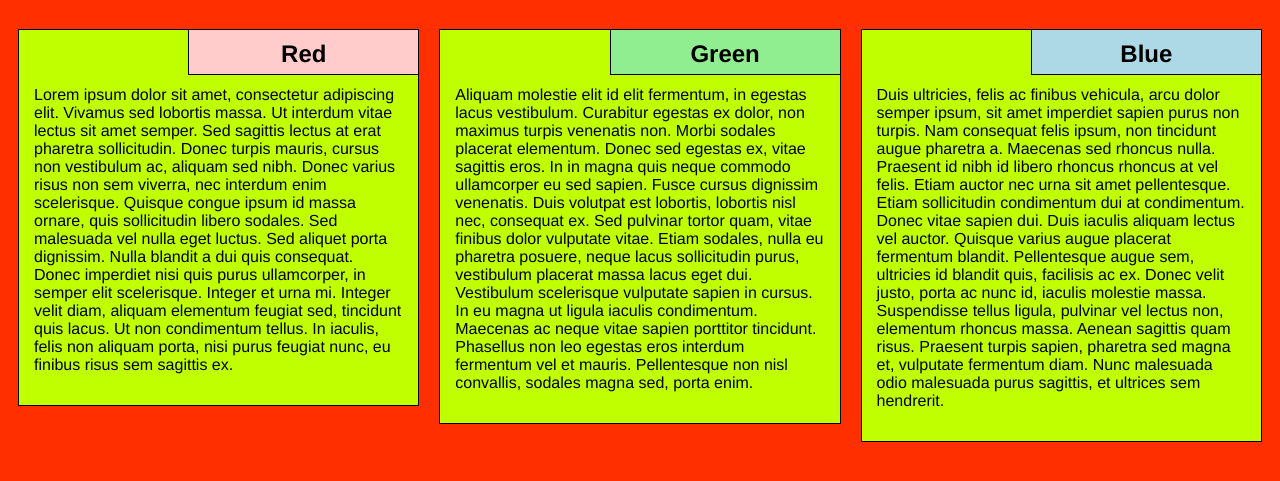
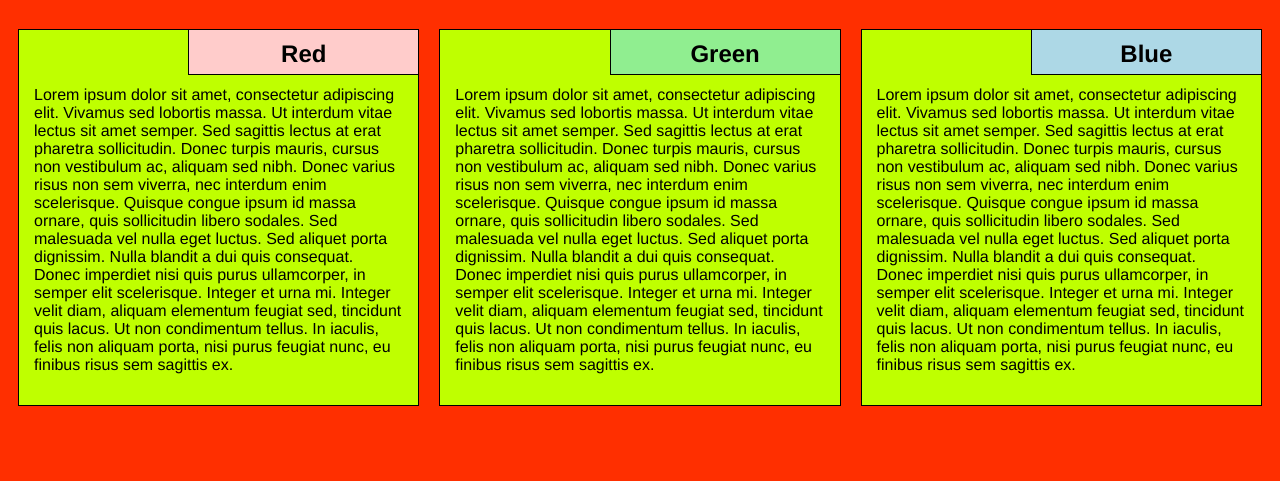
Before and after one commit to adarshwork/coursera-html-css-and-javascript-for-web-developers, a plain HTML site: page module2-solution/index.html in a window 1280 px wide. Shown: the part 61-542 px from the top of the page. Drawn offline with Linux system fonts and the light colour scheme.

Commit message:
Update done.

```diff
--- a/module2-solution/index.html
+++ b/module2-solution/index.html
@@ -23,7 +23,7 @@
             <section class="gcol">
                 <h2>Green</h2>
                 <p>
-                    Aliquam molestie elit id elit fermentum, in egestas lacus vestibulum. Curabitur egestas ex dolor, non maximus turpis venenatis non. Morbi sodales placerat elementum. Donec sed egestas ex, vitae sagittis eros. In in magna quis neque commodo ullamcorper eu sed sapien. Fusce cursus dignissim venenatis. Duis volutpat est lobortis, lobortis nisl nec, consequat ex. Sed pulvinar tortor quam, vitae finibus dolor vulputate vitae. Etiam sodales, nulla eu pharetra posuere, neque lacus sollicitudin purus, vestibulum placerat massa lacus eget dui. Vestibulum scelerisque vulputate sapien in cursus. In eu magna ut ligula iaculis condimentum. Maecenas ac neque vitae sapien porttitor tincidunt. Phasellus non leo egestas eros interdum fermentum vel et mauris. Pellentesque non nisl convallis, sodales magna sed, porta enim.
+                    Lorem ipsum dolor sit amet, consectetur adipiscing elit. Vivamus sed lobortis massa. Ut interdum vitae lectus sit amet semper. Sed sagittis lectus at erat pharetra sollicitudin. Donec turpis mauris, cursus non vestibulum ac, aliquam sed nibh. Donec varius risus non sem viverra, nec interdum enim scelerisque. Quisque congue ipsum id massa ornare, quis sollicitudin libero sodales. Sed malesuada vel nulla eget luctus. Sed aliquet porta dignissim. Nulla blandit a dui quis consequat. Donec imperdiet nisi quis purus ullamcorper, in semper elit scelerisque. Integer et urna mi. Integer velit diam, aliquam elementum feugiat sed, tincidunt quis lacus. Ut non condimentum tellus. In iaculis, felis non aliquam porta, nisi purus feugiat nunc, eu finibus risus sem sagittis ex.
                 </p>
             </section>
         </div>
@@ -31,7 +31,7 @@
             <section class="bcol">
                 <h2>Blue</h2>
                 <p>
-                    Duis ultricies, felis ac finibus vehicula, arcu dolor semper ipsum, sit amet imperdiet sapien purus non turpis. Nam consequat felis ipsum, non tincidunt augue pharetra a. Maecenas sed rhoncus nulla. Praesent id nibh id libero rhoncus rhoncus at vel felis. Etiam auctor nec urna sit amet pellentesque. Etiam sollicitudin condimentum dui at condimentum. Donec vitae sapien dui. Duis iaculis aliquam lectus vel auctor. Quisque varius augue placerat fermentum blandit. Pellentesque augue sem, ultricies id blandit quis, facilisis ac ex. Donec velit justo, porta ac nunc id, iaculis molestie massa. Suspendisse tellus ligula, pulvinar vel lectus non, elementum rhoncus massa. Aenean sagittis quam risus. Praesent turpis sapien, pharetra sed magna et, vulputate fermentum diam. Nunc malesuada odio malesuada purus sagittis, et ultrices sem hendrerit.
+                    Lorem ipsum dolor sit amet, consectetur adipiscing elit. Vivamus sed lobortis massa. Ut interdum vitae lectus sit amet semper. Sed sagittis lectus at erat pharetra sollicitudin. Donec turpis mauris, cursus non vestibulum ac, aliquam sed nibh. Donec varius risus non sem viverra, nec interdum enim scelerisque. Quisque congue ipsum id massa ornare, quis sollicitudin libero sodales. Sed malesuada vel nulla eget luctus. Sed aliquet porta dignissim. Nulla blandit a dui quis consequat. Donec imperdiet nisi quis purus ullamcorper, in semper elit scelerisque. Integer et urna mi. Integer velit diam, aliquam elementum feugiat sed, tincidunt quis lacus. Ut non condimentum tellus. In iaculis, felis non aliquam porta, nisi purus feugiat nunc, eu finibus risus sem sagittis ex.
                 </p>
             </section>
         </div>
```
